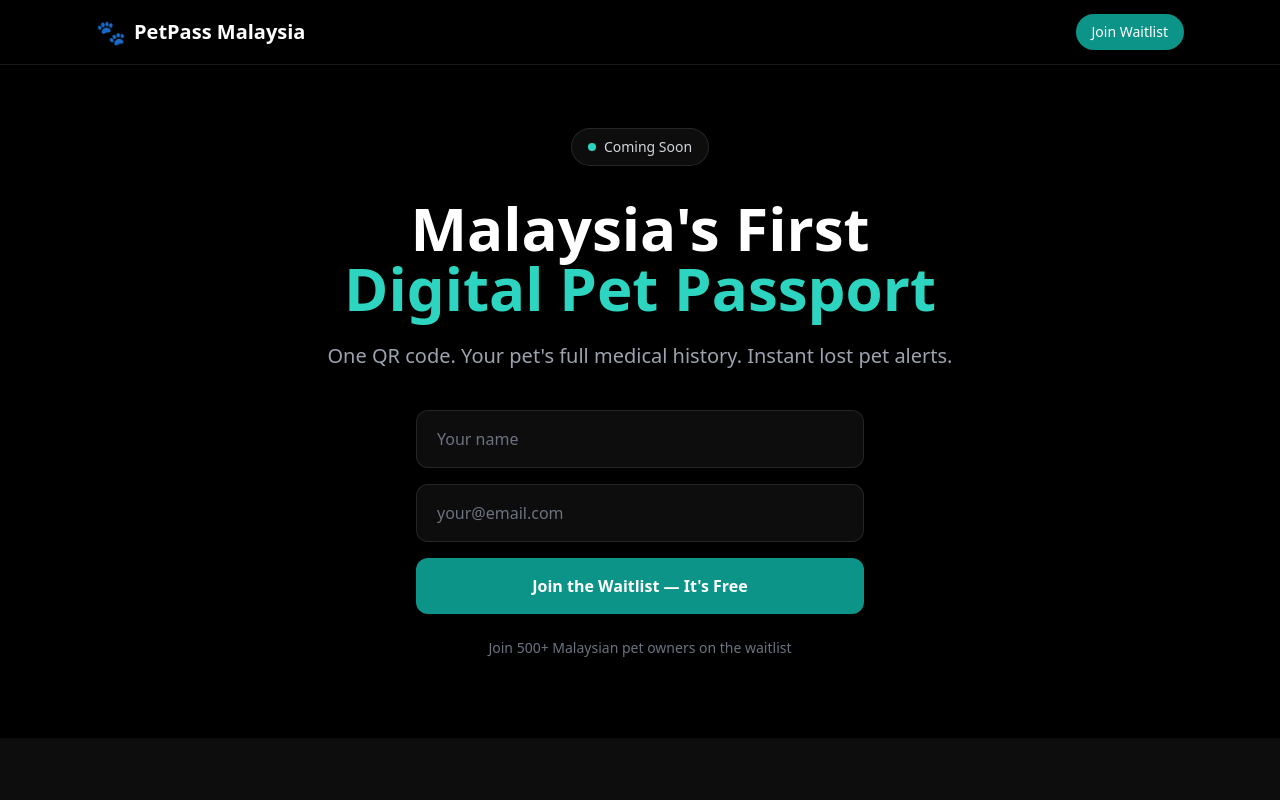
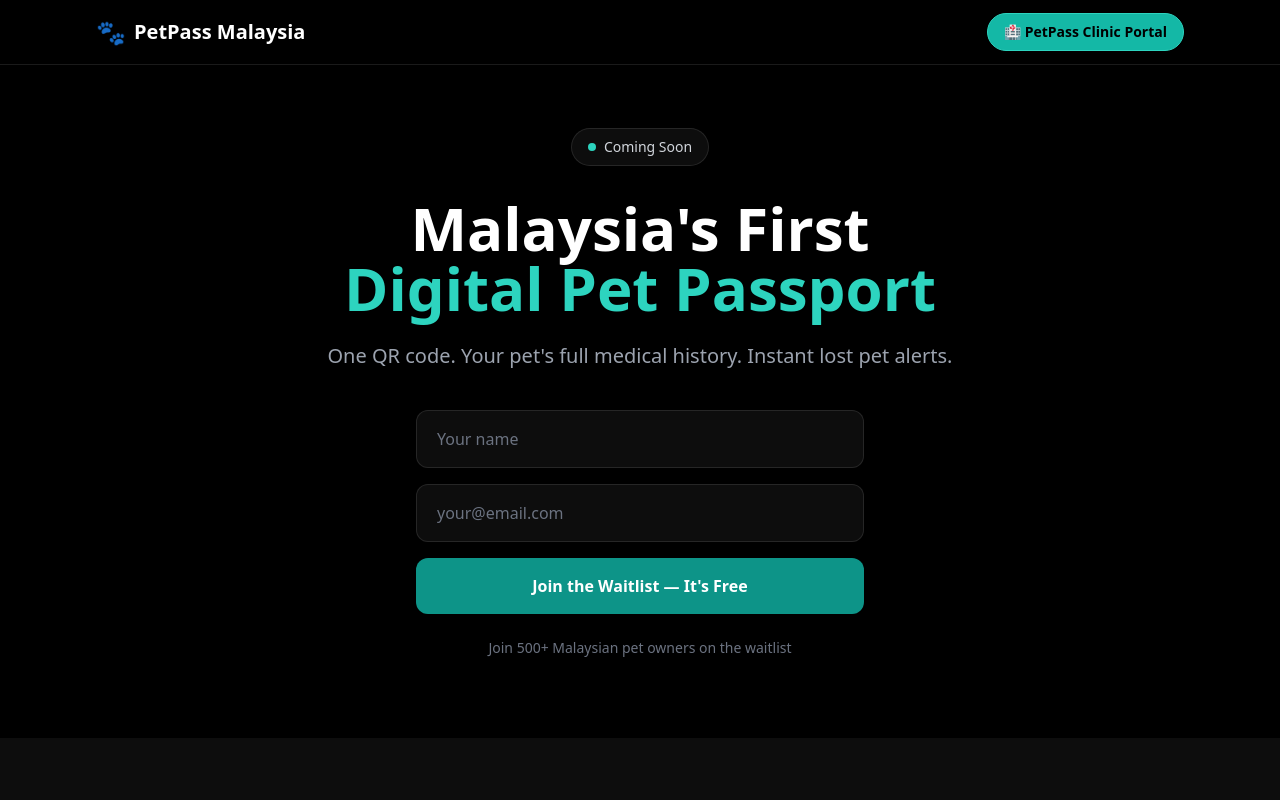
Before and after one commit to Sats911-claw/petpass-malaysia, a Next.js app: page / in a window 1280 px wide. Shown: the top 800 px of the page. Built offline with nearby package versions, Linux system fonts and the light colour scheme.

Commit message:
nav: replace Join Waitlist with PetPass Clinic Portal link

```diff
--- a/app/page.tsx
+++ b/app/page.tsx
@@ -48,10 +48,12 @@ export default function Home() {
               <span className="text-xl font-bold text-white">PetPass Malaysia</span>
             </div>
             <a
-              href="#waitlist"
-              className="bg-teal-600 hover:bg-teal-700 text-white px-4 py-2 rounded-full text-sm font-medium transition-colors"
+              href="https://clinic.petpass.my"
+              target="_blank"
+              rel="noopener noreferrer"
+              className="bg-teal-500 hover:bg-teal-400 text-black px-4 py-2 rounded-full text-sm font-semibold transition-colors border border-teal-400"
             >
-              Join Waitlist
+              🏥 PetPass Clinic Portal
             </a>
           </div>
         </div>
```
